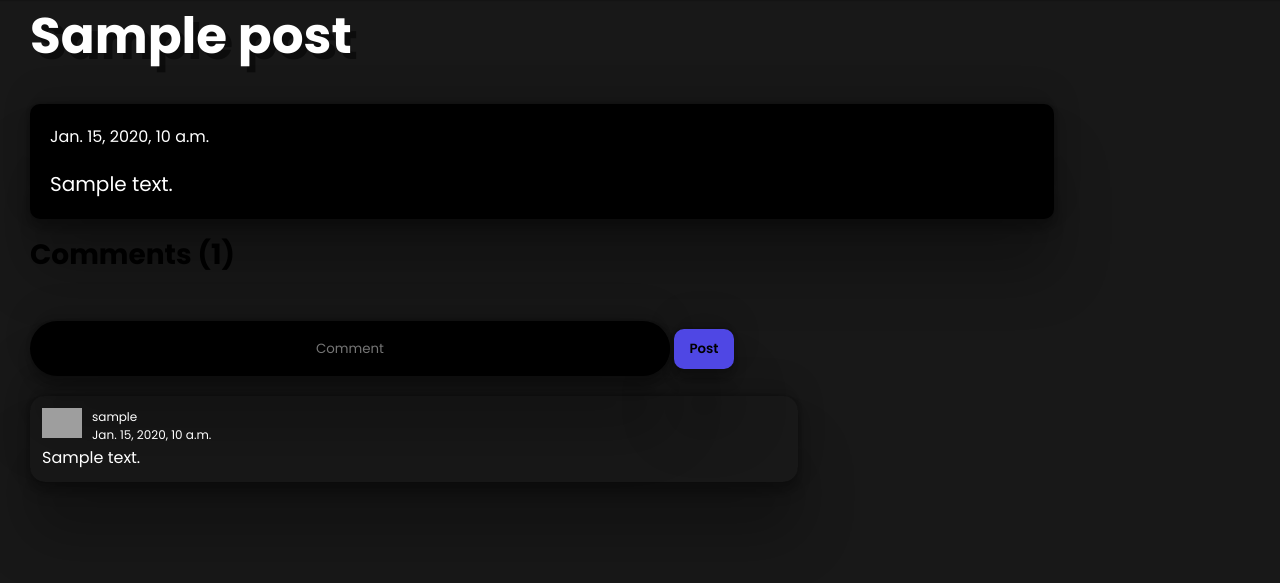
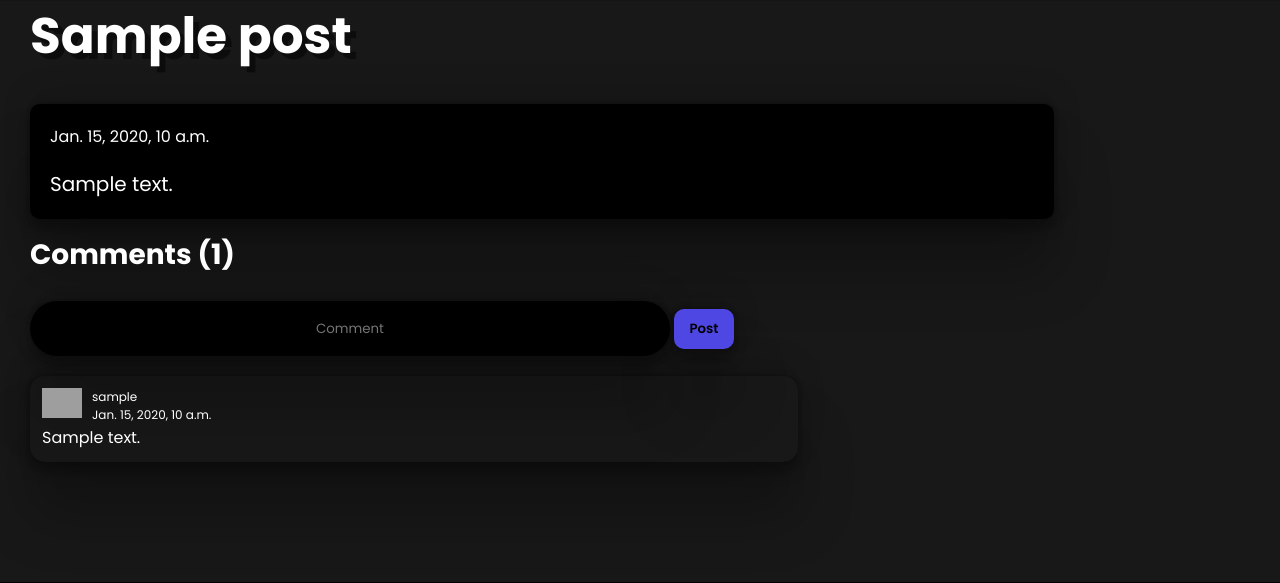
Before and after one commit to CoderAyushX/my-portfolio, a Django app: template templates/blogpost.html in a window 1280 px wide. Shown: the part 79-662 px from the top of the page. Run offline with Django 4.2, Linux system fonts and the light colour scheme; the template is opened without the code that fills it: most values are stand-ins (such as "Sample title", 1, 10 or a date in 2020); grey boxes are pictures that could not be loaded.

Commit message:
style changed

```diff
--- a/static/style.css
+++ b/static/style.css
@@ -383,7 +383,8 @@ li{
 .commentTitle{
   font-size: 28px;
   font-family: 'Poppins', sans-serif;
-  margin: 15px 0 25px 30px;
+  margin: 15px 0 10px 30px;
+  color: #ffffff;
 }
 footer{
     position: relative;
@@ -526,7 +527,7 @@ footer{
   }
   .comment{
     box-shadow: rgba(0, 0, 0, 0.25) 0px 54px 55px, rgba(0, 0, 0, 0.12) 0px -12px 30px, rgba(0, 0, 0, 0.12) 0px 4px 6px, rgba(0, 0, 0, 0.17) 0px 12px 13px, rgba(0, 0, 0, 0.09) 0px -3px 5px;
-    margin: 20px  0 0 30px;
+    margin: 15px  0 0 30px;
     border:2px;
     background: #000;
     color: #fff;
--- a/templates/blogpost.html
+++ b/templates/blogpost.html
@@ -6,7 +6,7 @@
     <p>{{post.date}}</p>
     <p class="blogpostContent">{{post.content}}</p>
 </div>
-<h1 class="commentTitle">Comments ({{comments.count}})</h1>
+<h1 class="commentTitle">Comments ({{comment.count}})</h1>
 <form action="/blog/comment/" method="post">
     {% csrf_token %}
     <input type="text" class="comment" placeholder="Comment" name="comment">
```
